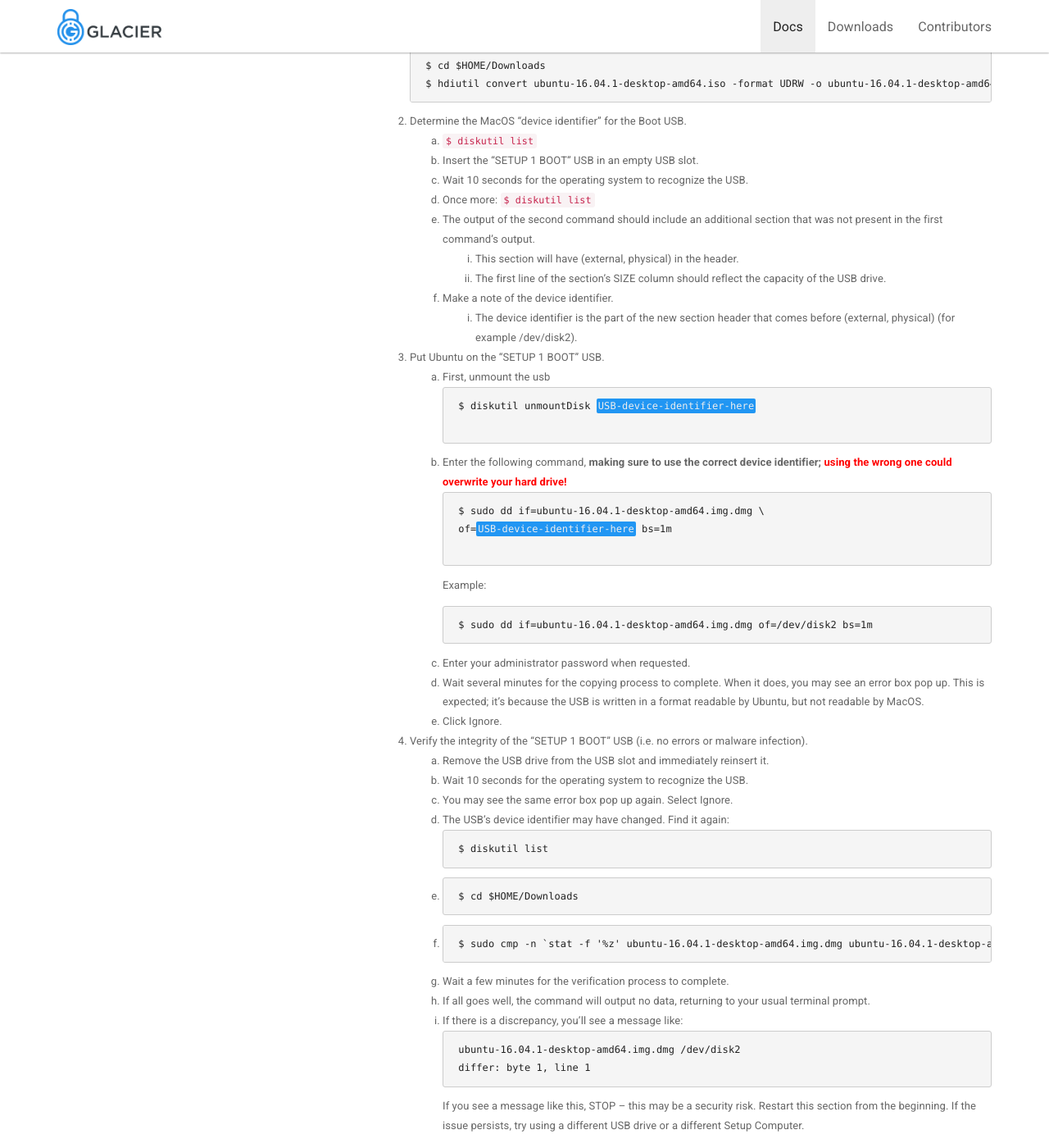
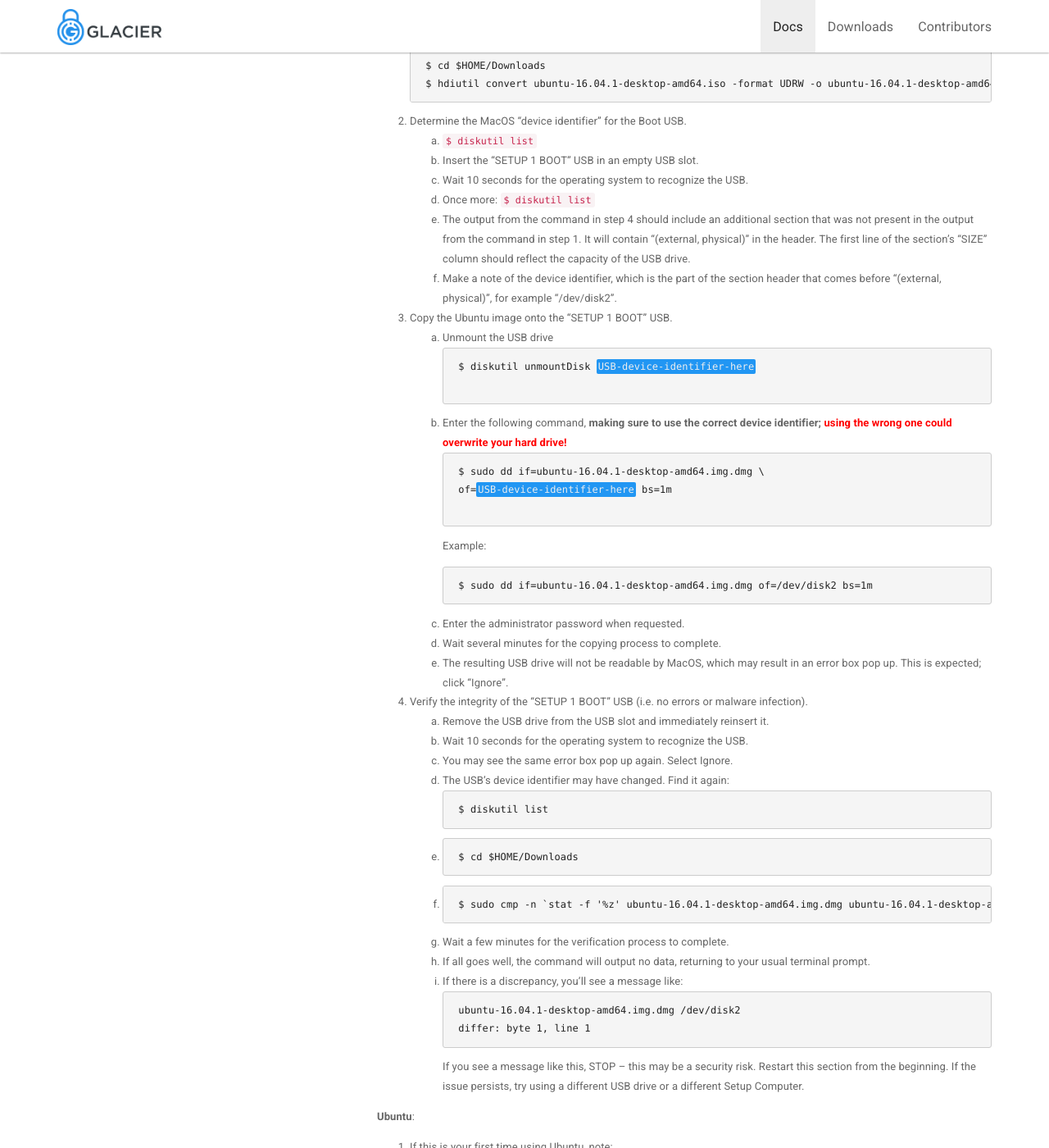
Before and after one commit to GlacierProtocol/glacierprotocol.github.io, a Jekyll site: the page built from _docs/setup/create-boot-usb.md, in a window 1280 px wide and 1400 px high, scrolled down 1974 px. Shown: the whole window at 82% size. Built offline with Jekyll 4.4.1, drawn with Linux system fonts in a browser that asks for light colours; nearby versions of some CDN libraries.

Commit message:
reword, restructure
numbered sublist turned into linear text- these are not sequential steps

````diff
--- a/_docs/setup/create-boot-usb.md
+++ b/_docs/setup/create-boot-usb.md
@@ -108,17 +108,15 @@ The program will take a few minutes to write the USB.
     2. Insert the "SETUP 1 BOOT" USB in an empty USB slot.
     3. Wait 10 seconds for the operating system to recognize the USB.
     4. Once more: `$ diskutil list`
-    5. The output of the second command should include an additional
-    section that was not present in the first command's output.
-        1. This section will have (external, physical) in the header.
-        2. The first line of the section's SIZE column should reflect
-        the capacity of the USB drive.
-    6. Make a note of the device identifier.
-        1. The device identifier is the part of the new section header
-        that comes before (external, physical) (for example /dev/disk2).
+    5. The output from the command in step 4 should include an additional
+    section that was not present in the output from the command in step 1. It will
+    contain "(external, physical)" in the header. The first line of the section's
+    "SIZE" column should reflect the capacity of the USB drive.
+    6. Make a note of the device identifier, which is the part of the section header
+    that comes before "(external, physical)", for example "/dev/disk2".
 
-3. Put Ubuntu on the "SETUP 1 BOOT" USB.
-    1. First, unmount the usb
+3. Copy the Ubuntu image onto the "SETUP 1 BOOT" USB.
+    1. Unmount the USB drive
         <pre>
         $ diskutil unmountDisk <span class="primary">USB-device-identifier-here</span>
         </pre>
@@ -133,12 +131,10 @@ The program will take a few minutes to write the USB.
         ```
         $ sudo dd if=ubuntu-16.04.1-desktop-amd64.img.dmg of=/dev/disk2 bs=1m
         ```
-    3. Enter your administrator password when requested.
-    4. Wait several minutes for the copying process to complete. When
-    it does, you may see an error box pop up. This is expected; it's
-    because the USB is written in a format readable by Ubuntu, but not
-    readable by MacOS.
-    5. Click Ignore.
+    3. Enter the administrator password when requested.
+    4. Wait several minutes for the copying process to complete.
+    5. The resulting USB drive will not be readable by MacOS, which may result in an
+    error box pop up. This is expected; click "Ignore".
 
 4. Verify the integrity of the "SETUP 1 BOOT" USB (i.e. no errors or
 malware infection).
````
